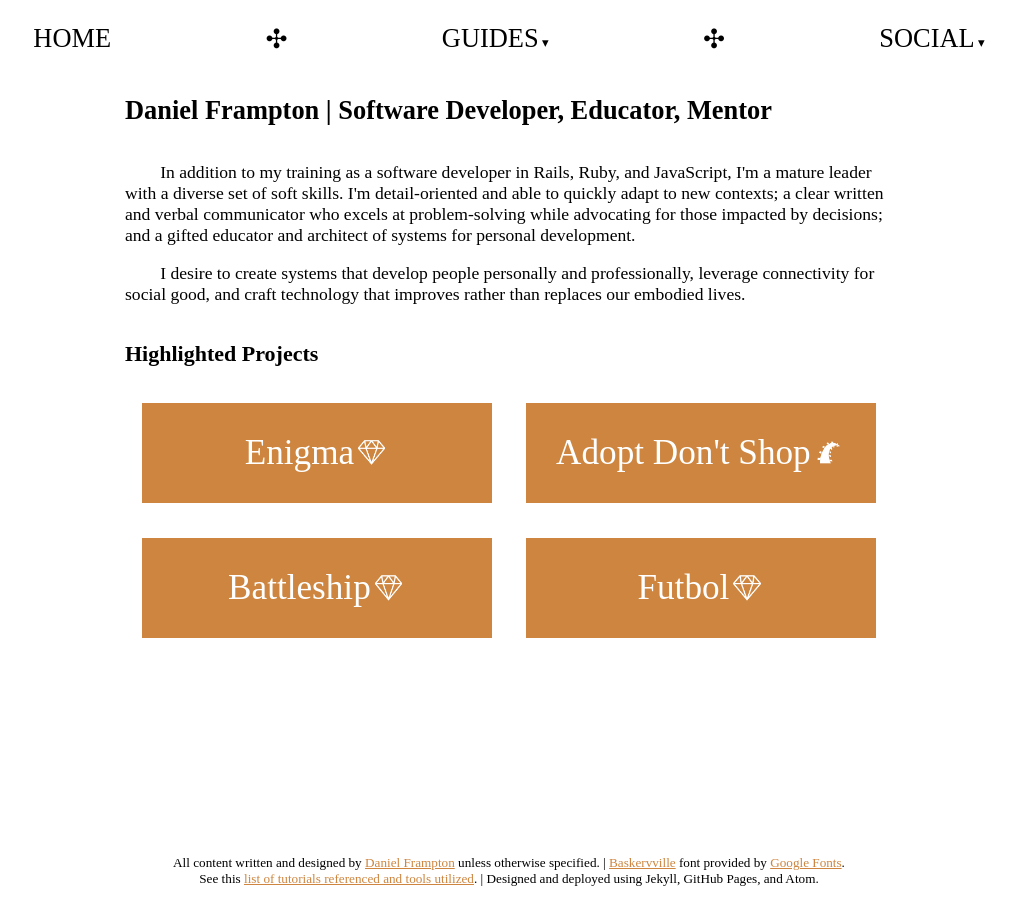
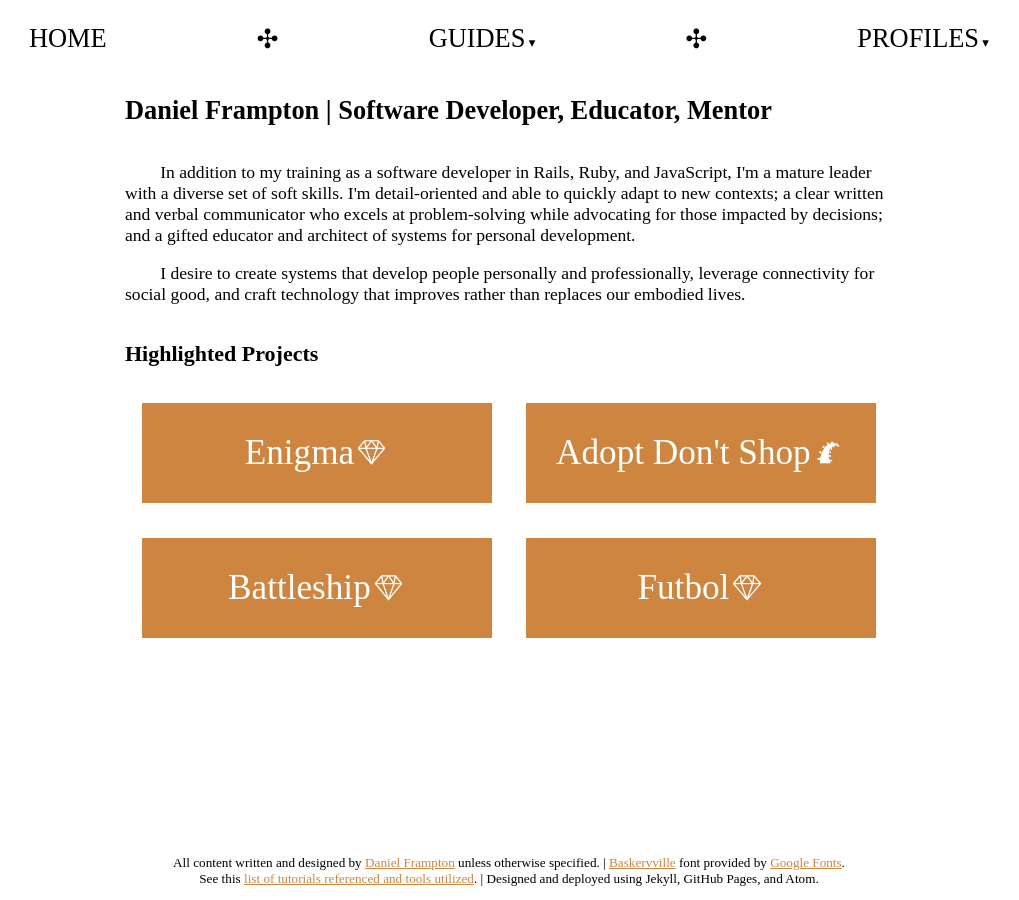
Before and after one commit to DanielEFrampton/danieleframpton.github.io, a Jekyll site: the page built from index.html, in a window 1280 px wide. Shown: the whole page, without its empty margins (131-1150 px from the left). Built offline with Jekyll 4.4.1, drawn with Linux system fonts in a browser that asks for light colours; some web fonts are replaced.

Commit message:
Change Social to Profiles for clarity and number consistency

```diff
--- a/_includes/navigation.html
+++ b/_includes/navigation.html
@@ -9,7 +9,7 @@
         {% endfor %}
       </ul>
     </li>&#10019;
-    <li class='dropdown-menu'><span id='dropdown-menu-title'>{{ 'Social' | upcase }}</span>
+    <li class='dropdown-menu'><span id='dropdown-menu-title'>{{ 'Profiles' | upcase }}</span>
       <ul class="dropdown-menu-items">
         <li><a href="https://github.com/DanielEFrampton">{{ 'Github' | capitalize }}</a></li>
         <li><a href="https://www.linkedin.com/in/danielframpton">{{ 'LinkedIn' | capitalize }}</a></li>
```
